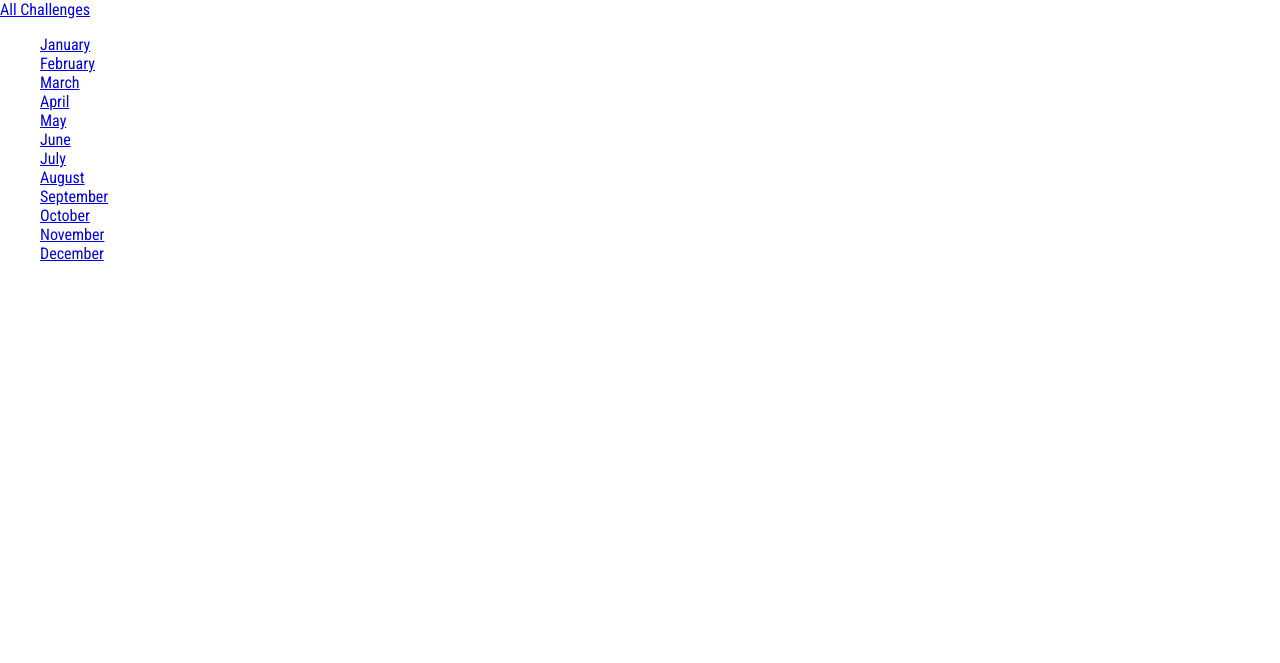
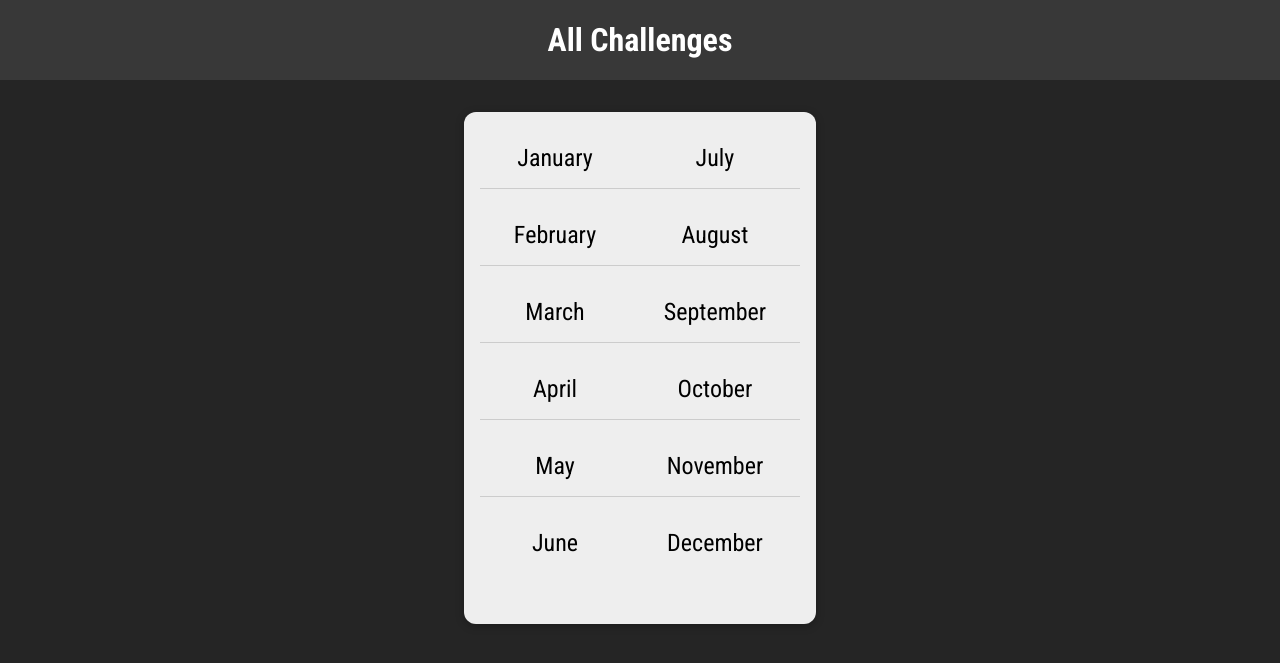
Before and after one commit to DmytroVoronkov/monthly_challenges, a Django app: page /challenges/ in a window 1280 px wide. Shown: the top 663 px of the page. Run offline with Django 5.2, Linux system fonts and the light colour scheme.

Commit message:
+ styling

```diff
--- a/challenges/static/challenges/challenges.css
+++ b/challenges/static/challenges/challenges.css
@@ -1,3 +1,39 @@
 ul {
     list-style: none;
+    margin: 2rem auto;
+    width: 90%;
+    max-width: 20rem;
+    box-shadow: 0 2px 8px rgba(0, 0, 0, 0.26);
+    padding: 1rem;
+    border-radius: 12px;
+    -webkit-border-radius: 12px;
+    -moz-border-radius: 12px;
+    -ms-border-radius: 12px;
+    -o-border-radius: 12px;
+    display: flex;
+    flex-direction: column;
+    flex-wrap: wrap;
+    height: 30rem;
+    background-color: #eee;
 }
+
+li {
+    margin: 1rem 0;
+    text-align: center;
+    font-size: 1.5rem;
+    border-bottom: 1px solid #ccc;
+    padding-bottom: 1rem;
+}
+
+li:last-child, li:nth-of-type(6) {
+    border-bottom: none;
+}
+
+li a {
+    text-decoration: none;
+    color: #000;
+}
+
+li a:hover, li a:active {
+    color: purple;
+}
--- /dev/null
+++ b/challenges/static/challenges/includes/header.css
@@ -0,0 +1,25 @@
+header {
+    width: 100%;
+    height: 5rem;
+    background-color: #383838;
+}
+
+header nav {
+    width: 100%;
+    height: 100%;
+    display: flex;
+    justify-content: center;
+    align-items: center;
+}
+
+header nav a {
+    color: #fff;
+    font-size: 2rem;
+    font-weight: bold;
+    text-decoration: none;
+}
+
+header nav a:hover,
+header nav a:active {
+    color: pink;
+}
--- a/challenges/templates/challenges/includes/header.html
+++ b/challenges/templates/challenges/includes/header.html
@@ -1,3 +1,5 @@
+{% load static%}
+
 <header>
     <nav><a href="{% url 'index' %}">All Challenges</a></nav>
 </header>
--- a/challenges/templates/challenges/index.html
+++ b/challenges/templates/challenges/index.html
@@ -3,6 +3,7 @@
 
 {% block css_files %}
   <link rel="stylesheet" href="{% static 'challenges/challenges.css' %}">
+  <link rel="stylesheet" href="{% static 'challenges/includes/header.css' %}">
 {% endblock css_files %}
 
 {% block page_title %}All Challenges Available{% endblock page_title %}
--- a/challenges/views.py
+++ b/challenges/views.py
@@ -41,7 +41,7 @@ def monthly_challenge(request, month: str):
             'text': challenge_text
         })
     except:
-        raise Http404("404")
+        raise Http404()
 
 def monthly_challenge_by_number(request, month):
     months = list(monthly_challenges.keys())
--- a/static/layout.css
+++ b/static/layout.css
@@ -7,4 +7,5 @@ html {
 body {
     margin: 0;
     padding: 0;
+    background-color: #252525;
 }
```
Also changed, not shown: challenges/static/challenges/challenge.css (added, +19 -0 lines), challenges/templates/challenges/challenge.html (+9 -0 lines).
